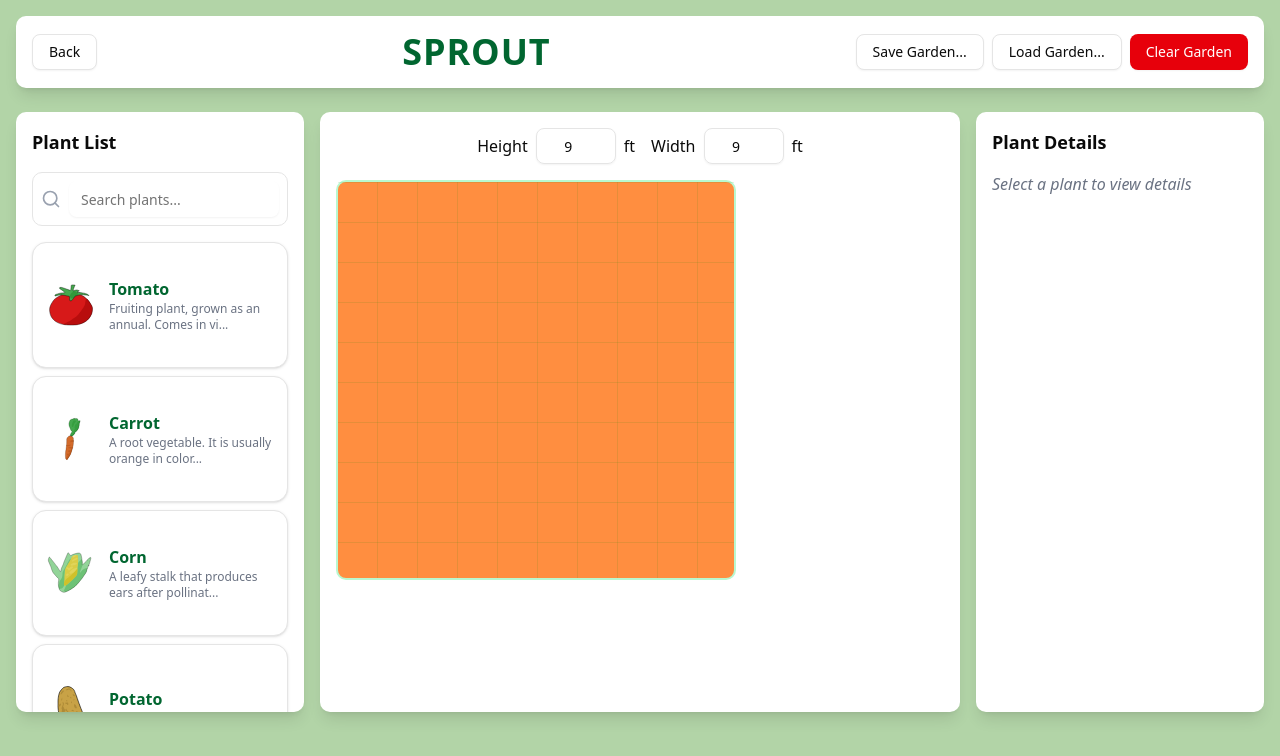
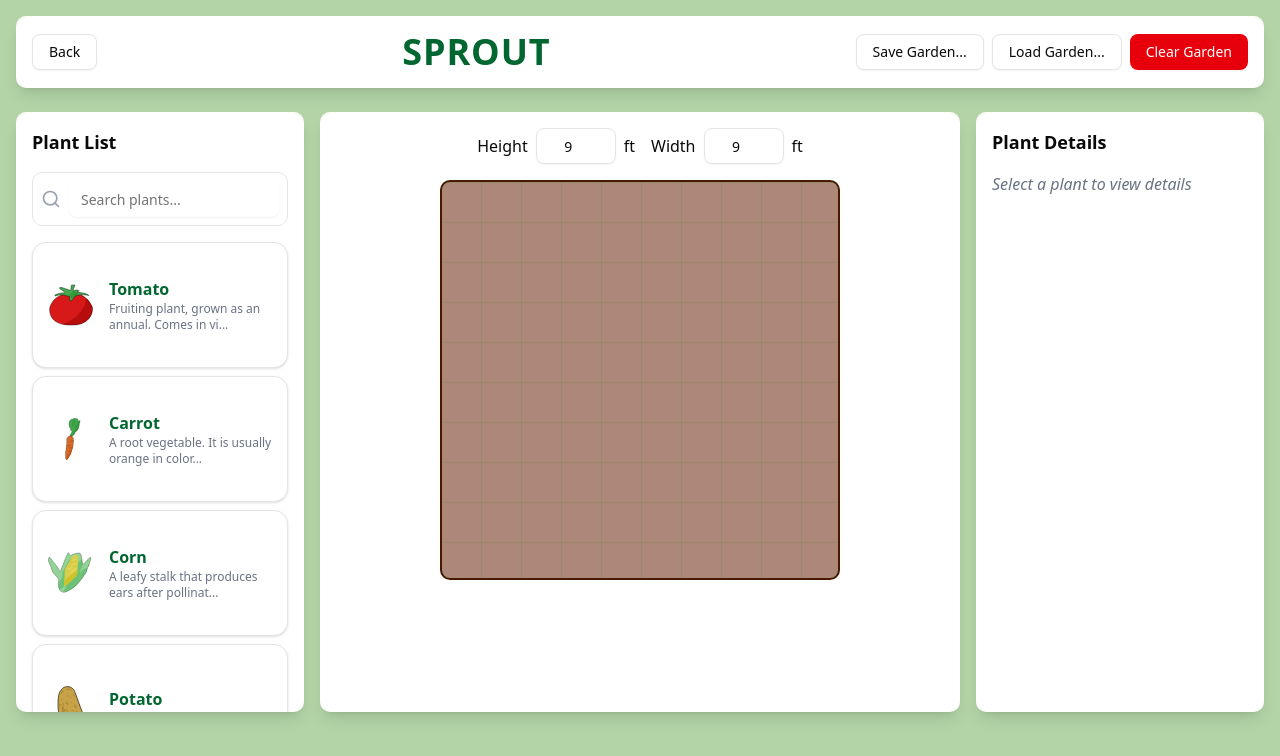
Before and after one commit to TedDBear/Sprout, a Next.js app in the folder my-app/: page /garden in a window 1280 px wide. Shown: the top 756 px of the page. Built offline with nearby package versions, Linux system fonts and the light colour scheme.

Commit message:
Centered canvas and changed colors

```diff
--- a/my-app/app/garden/GardenCanvas.tsx
+++ b/my-app/app/garden/GardenCanvas.tsx
@@ -81,8 +81,9 @@ export default function GardenCanvas({
   };
 
   return (
+    <div className="flex justify-center">
     <div
-      className="border-2 border-green-200 relative rounded-lg bg-orange-500/75"
+      className="border-2 border-amber-950 relative rounded-lg bg-[#ad8878]"
       style={{
         width: `${gardenSize.width * 40}px`,
         height: `${gardenSize.height * 40}px`,
@@ -158,5 +159,6 @@ export default function GardenCanvas({
         );
       })}
     </div>
+    </div>
   );
 }
```
